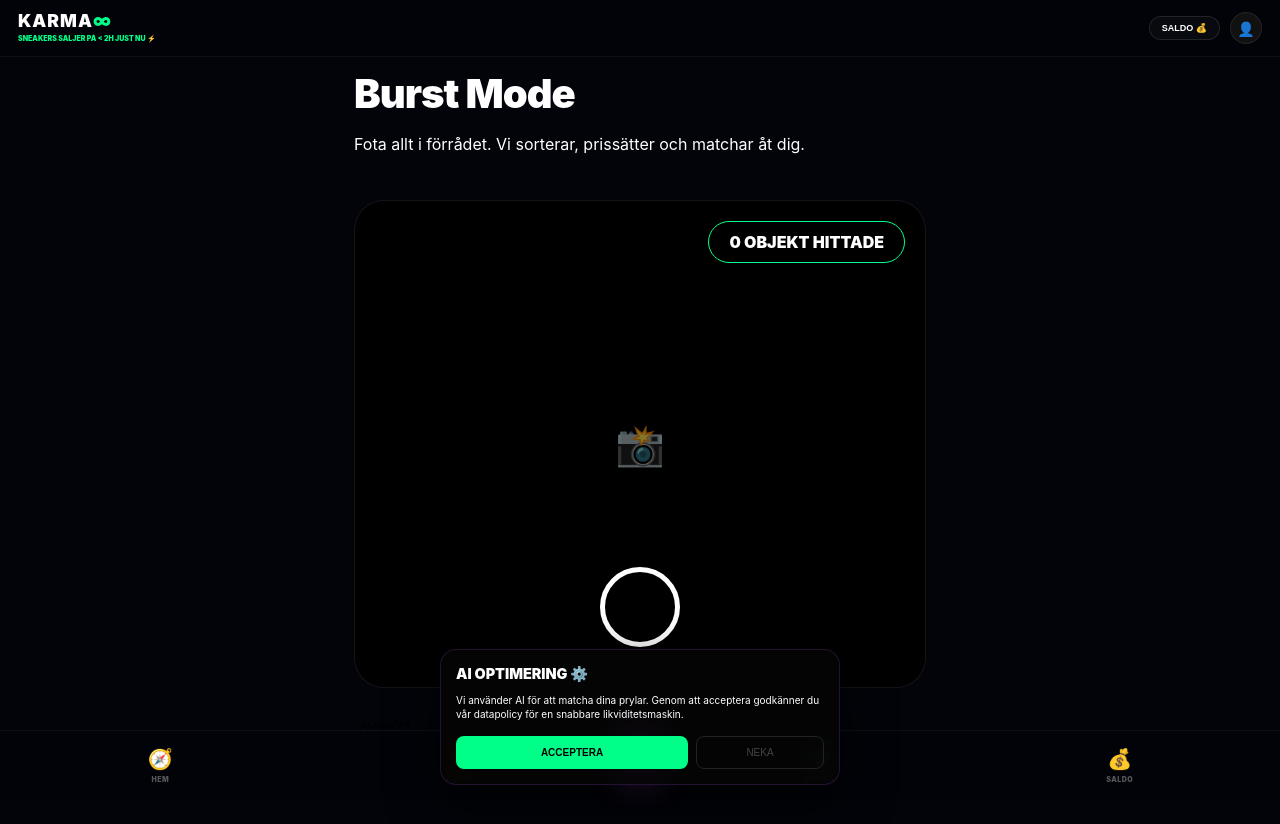
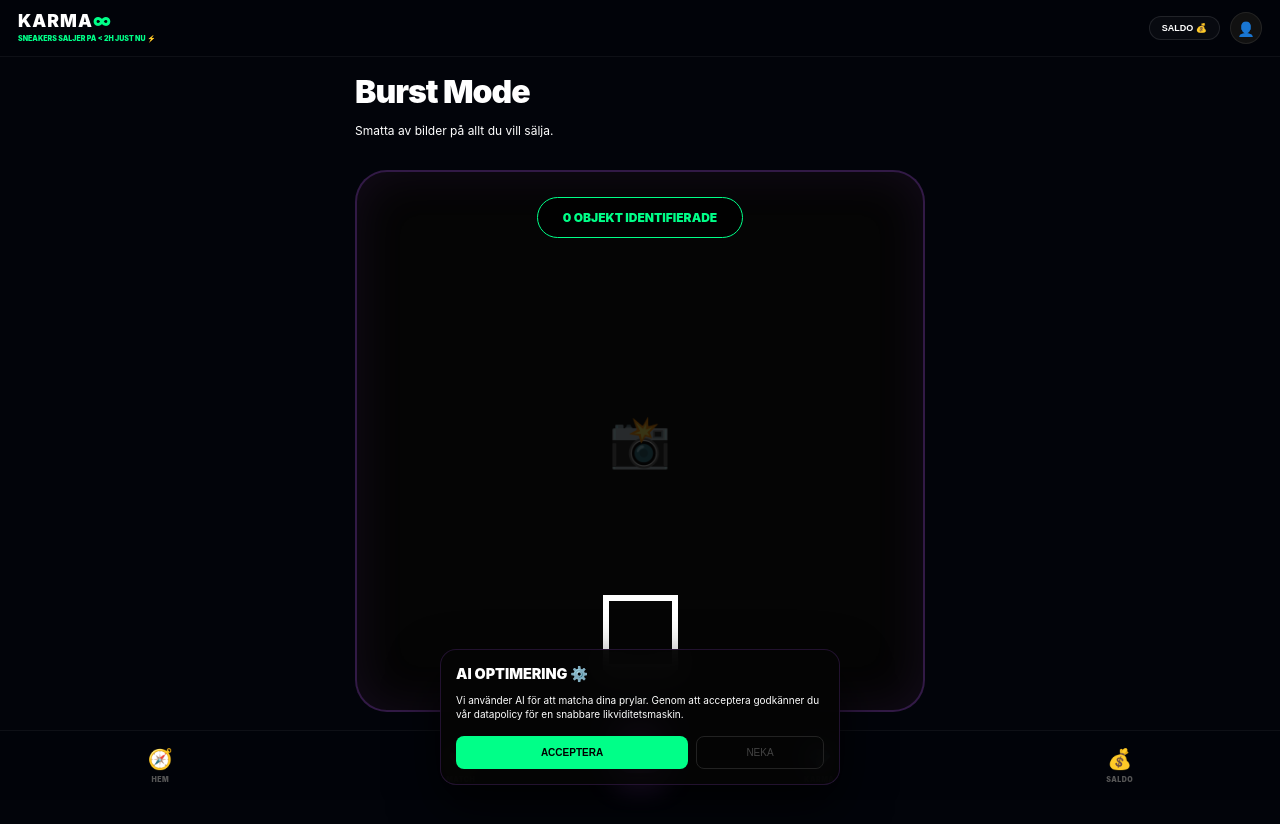
Before and after one commit to gascheckking/marketbeg-appGem, a Next.js app: page /sell/burst in a window 1280 px wide. Shown: the top 824 px of the page. Built offline with nearby package versions, Linux system fonts and the light colour scheme.

Commit message:
Update page.tsx

```diff
--- a/app/sell/burst/page.tsx
+++ b/app/sell/burst/page.tsx
@@ -1,5 +1,6 @@
+// // app/sell/burst/page.tsx
 "use client";
-import { useState, useEffect } from "react";
+import { useState } from "react";
 import { useRouter } from "next/navigation";
 
 export default function BurstSellPage() {
@@ -9,63 +10,63 @@ export default function BurstSellPage() {
 
   const handleCapture = () => {
     setPhotoCount(prev => prev + 1);
-    // Här triggas den osynliga AI-analysen i bakgrunden
+    // Haptisk feedback (simulerad)
+    if (navigator.vibrate) navigator.vibrate(50);
   };
 
   const finishSession = () => {
     setIsProcessing(true);
     setTimeout(() => {
-      router.push('/sell/success'); // Vidare till Match-vyn
-    }, 2500);
+      router.push(`/sell/instant?count=${photoCount}`);
+    }, 2000);
   };
 
   return (
-    <div className="page-wrapper" style={{ height: '90vh', display: 'flex', flexDirection: 'column' }}>
-      <header style={{ marginBottom: '30px' }}>
-        <h1 style={{ fontSize: '2.5rem', fontWeight: 900, margin: 0 }}>Burst Mode</h1>
-        <p className="muted">Fota allt i förrådet. Vi sorterar, prissätter och matchar åt dig.</p>
+    <div className="page-wrapper" style={{ height: '92vh', display: 'flex', flexDirection: 'column', padding: '15px' }}>
+      <header style={{ marginBottom: '20px' }}>
+        <h1 style={{ fontSize: '2rem', fontWeight: 900, margin: 0 }}>Burst Mode</h1>
+        <p className="muted" style={{ fontSize: '12px' }}>Smatta av bilder på allt du vill sälja.</p>
       </header>
 
-      {/* Viewfinder - Simulerad kamera */}
       <div style={{
-        flex: 1, background: '#000', borderRadius: '30px', position: 'relative',
-        overflow: 'hidden', border: '1px solid var(--border)', display: 'flex',
-        alignItems: 'center', justifyContent: 'center'
+        flex: 1, background: '#050505', borderRadius: '32px', position: 'relative',
+        overflow: 'hidden', border: '2px solid rgba(157, 78, 221, 0.3)', display: 'flex',
+        alignItems: 'center', justifyContent: 'center', boxShadow: 'inset 0 0 50px rgba(157, 78, 221, 0.1)'
       }}>
-        <div style={{ fontSize: '40px', opacity: 0.5 }}>📸</div>
+        <div style={{ fontSize: '50px', opacity: 0.2 }}>📸</div>
 
-        {/* Counter Overlay */}
         <div style={{
-          position: 'absolute', top: '20px', right: '20px', background: 'rgba(0,0,0,0.8)',
-          padding: '10px 20px', borderRadius: '40px', fontWeight: 900, border: '1px solid var(--neon-mint)'
+          position: 'absolute', top: '25px', background: 'rgba(0,0,0,0.8)',
+          padding: '12px 25px', borderRadius: '40px', fontWeight: 900,
+          border: '1px solid var(--neon-mint)', color: 'var(--neon-mint)', fontSize: '12px'
         }}>
-          {photoCount} OBJEKT HITTADE
+          {photoCount} OBJEKT IDENTIFIERADE
         </div>
 
-        {/* Shutter Button */}
         <button
           onClick={handleCapture}
-          style={{
-            position: 'absolute', bottom: '40px', width: '80px', height: '80px',
-            borderRadius: '50%', border: '5px solid #fff', background: 'transparent',
-            cursor: 'pointer'
-          }}
+          className="shutter-btn"
         />
       </div>
 
-      <div style={{ padding: '30px 0', display: 'flex', justifyContent: 'space-between', alignItems: 'center' }}>
-        <button onClick={() => router.back()} className="muted" style={{ background: 'none', border: 'none', cursor: 'pointer' }}>AVBRYT</button>
+      <div style={{ padding: '25px 0', display: 'flex', justifyContent: 'space-between', alignItems: 'center' }}>
+        <button onClick={() => router.back()} style={{ background: 'none', border: 'none', color: '#555', fontWeight: 900, fontSize: '12px' }}>AVBRYT</button>
 
         {photoCount > 0 && (
-          <button
-            onClick={finishSession}
-            className="primary-btn"
-            style={{ padding: '15px 40px' }}
-          >
-            {isProcessing ? "ANALYS PÅGÅR..." : `KLAR - SKAPA ${photoCount} ANNONSER`}
+          <button onClick={finishSession} className="primary-btn" style={{ width: 'auto', padding: '15px 35px', background: 'var(--neon-purple)' }}>
+            {isProcessing ? "ANALYSERAR..." : "KLAR & ANALYSERA"}
           </button>
         )}
       </div>
+
+      <style jsx>{`
+        .shutter-btn {
+          position: absolute; bottom: 40px; width: 75px; height: 75px;
+          borderRadius: 50%; border: 6px solid #fff; background: transparent;
+          cursor: pointer; transition: all 0.1s;
+        }
+        .shutter-btn:active { transform: scale(0.9); background: rgba(255,255,255,0.2); }
+      `}</style>
     </div>
   );
 }
```
